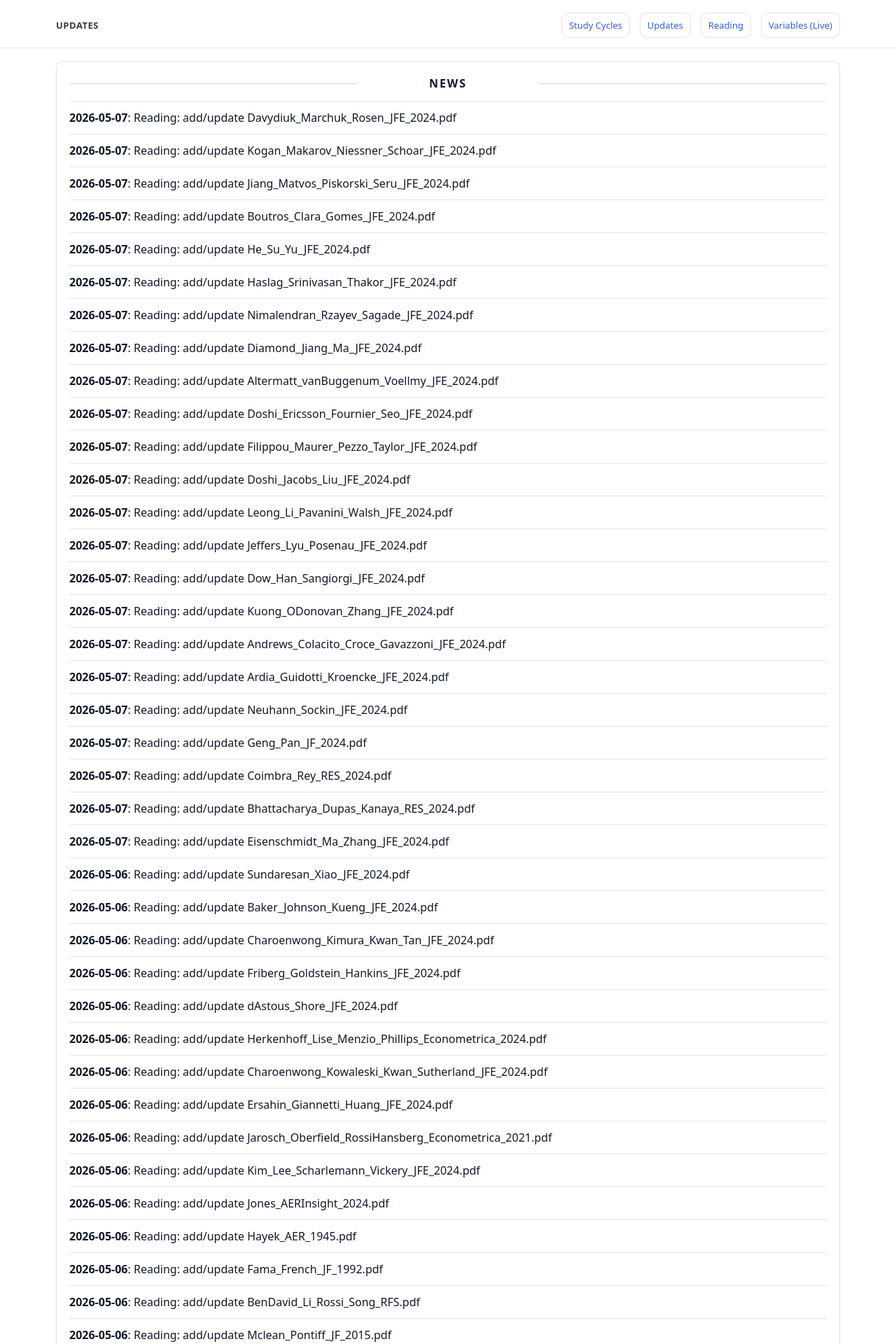
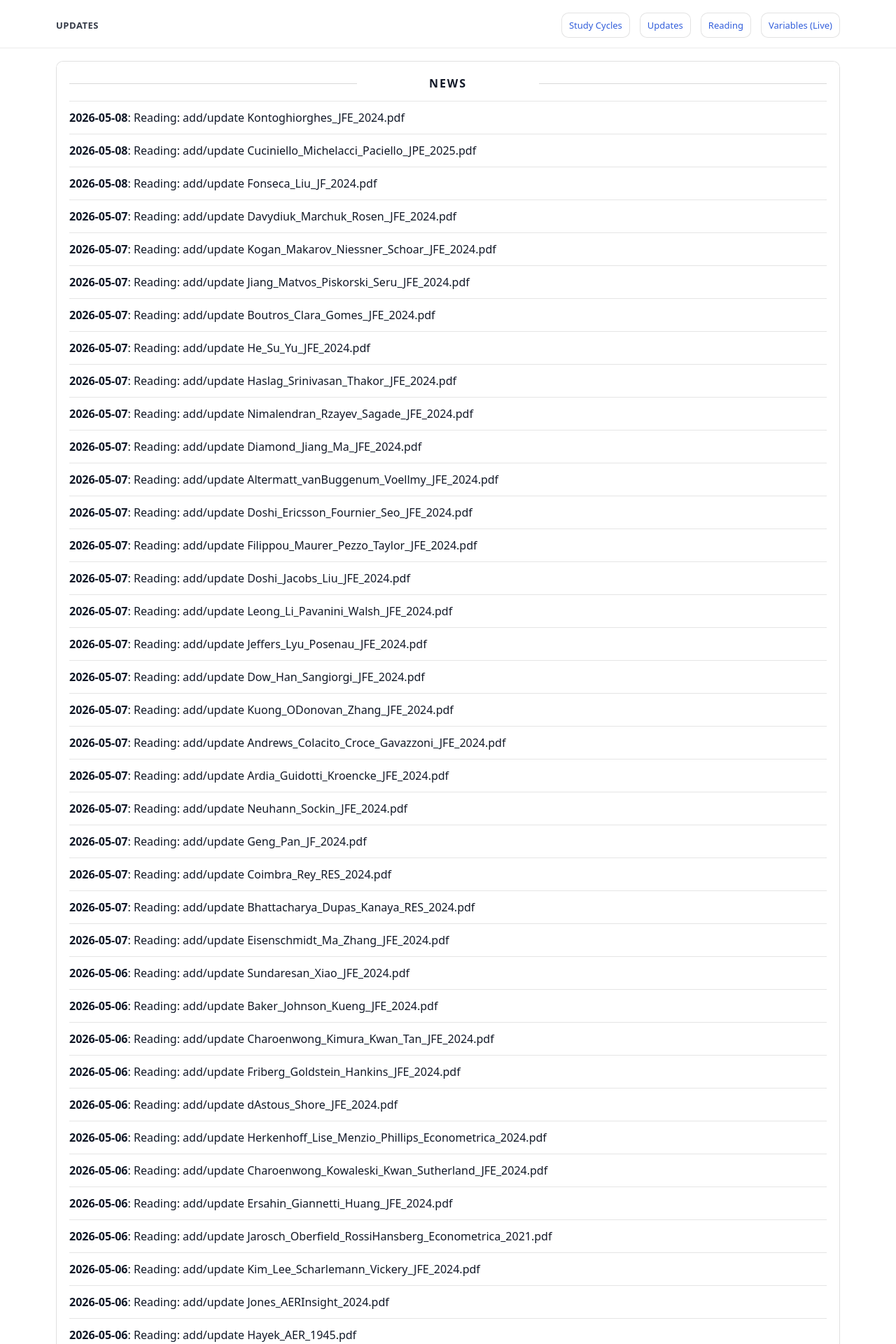
Before and after one commit to yaxinzn/study-archive, a Jekyll site: the page built from updates/index.md, in a window 1280 px wide. Shown: the top 1920 px of the page at 70% size. Built offline with Jekyll 4.4.1, drawn with Linux system fonts in a browser that asks for light colours; some of the changed text lies outside the part shown.

Commit message:
chore: update NEWS feed

```diff
--- a/_data/news.yml
+++ b/_data/news.yml
@@ -1,4 +1,13 @@
 # Auto-generated update history (sorted newest -> oldest). Do not edit manually.
+- ts: "1778186110"
+  date: "2026-05-08"
+  title: "Reading: add/update Kontoghiorghes_JFE_2024.pdf"
+- ts: "1778186075"
+  date: "2026-05-08"
+  title: "Reading: add/update Cuciniello_Michelacci_Paciello_JPE_2025.pdf"
+- ts: "1778186019"
+  date: "2026-05-08"
+  title: "Reading: add/update Fonseca_Liu_JF_2024.pdf"
 - ts: "1778158642"
   date: "2026-05-07"
   title: "Reading: add/update Davydiuk_Marchuk_Rosen_JFE_2024.pdf"
```
